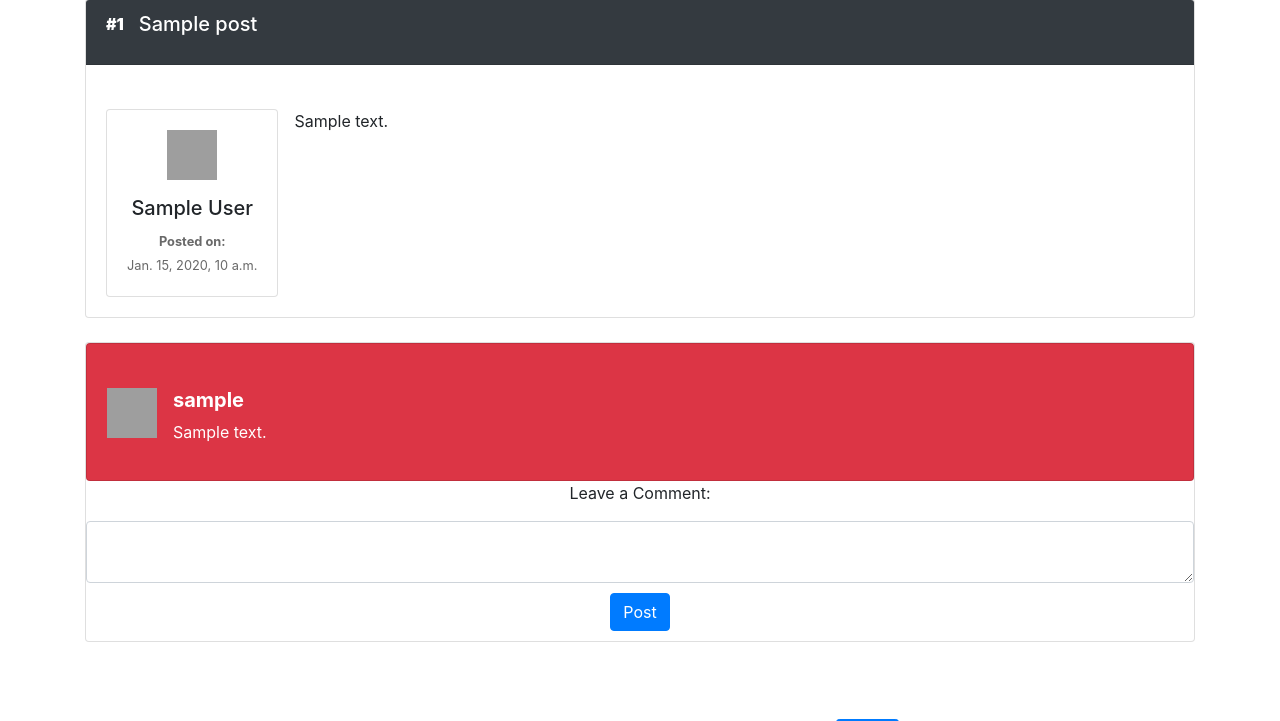
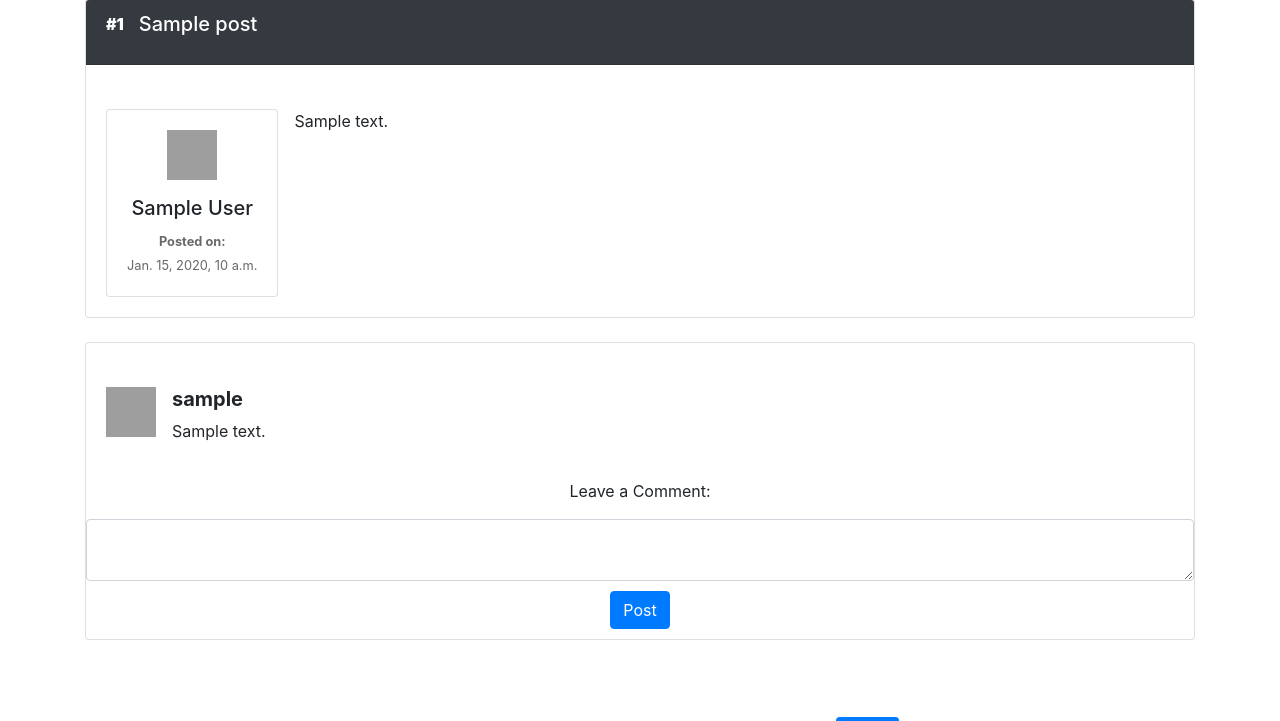
Before and after one commit to Mrjsaw/django-blog, a Django app: template templates/base.html in a window 1280 px wide. Shown: the part 86-807 px from the top of the page. Run offline with Django 3.2, Linux system fonts and the light colour scheme; tables that the repository leaves empty hold one stand-in row (values such as "Sample post"); the template is opened without the code that fills it: values that come from a table or form of the project are taken from there, most other values are stand-ins (such as "Sample title", 1, 10 or a date in 2020); parts of the project's set-up code (start-up, migrations or seed data) failed here and were passed over; some libraries are stand-ins or nearby versions; grey boxes are pictures that could not be loaded.

Commit message:
fixed header color

```diff
--- a/templates/base.html
+++ b/templates/base.html
@@ -42,7 +42,6 @@
             <div class="card-header font-weight-bold text-white bg-primary">{{v}} comment</div>
             {% endif %}
             {% endfor %}
-            <div class="card text-white bg-danger mb3">
             <div class="card-body">
                 {% for c in comments %}
                 {% if c.post_id == i.id %}
@@ -55,8 +54,7 @@
                     </div>
                 {% endif %}
                 {% endfor %}
-            </div>
-            </div>
+                </div>
             <!-- Quick Reply -->
             <form action="addComment" method="POST">
                 {% csrf_token %}
```
